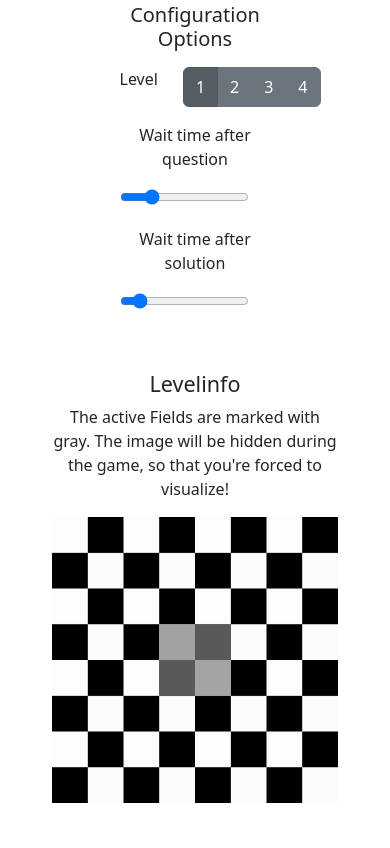
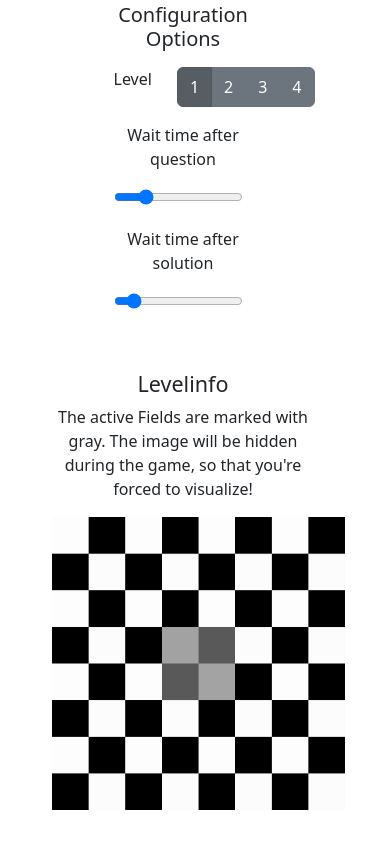
Before and after one commit to Melkor333/chess2brain, a website: page pub/index.html in a window 390 px wide. Shown: the part 492-1340 px from the top of the page. After the commit the page ends 1302 px from the top, so only its background shows below. Drawn offline with nearby package versions, Linux system fonts and the light colour scheme; no server answers.

Commit message:
Fix image placement

```diff
--- a/pub/index.html
+++ b/pub/index.html
@@ -8,6 +8,25 @@
     <title>Chess2Brain - Memorize the chessboard in no time!</title>
     <meta name="description" content="Chess2Brain is a tool to train the visual image of the chessboard in your head.">
     <script defer data-domain="chess2brain.com" src="https://plausible.yosemitesam.ch/js/plausible.js"></script>
+    <style>
+      .boardimage {
+          position: absolute;
+          max-width: 28%;
+      }
+      #board {
+          z-index: -1;
+      }
+      @media only screen and (max-width: 768px) {
+          .boardimage {
+              max-width: 40%;
+          }
+      }
+      @media only screen and (max-width: 576px) {
+          .boardimage {
+              max-width: 75%;
+          }
+      }
+    </style>
   </head>
   <body>
     <div class="d-flex justify-content-center p-4" id="header">
@@ -26,7 +45,7 @@
         </ul>
       </div>
     </div>
-    <div class="row text-center justify-content-center p-3" id="content">
+    <div class="row text-center justify-content-center p-3" style="max-width: 100%" id="content">
         <div class="col-6 col-sm-6 col-md-4 order-2 order-md-1 d-flex flex-column" id="options">
           <div class="d-flex">
             <h5>Configuration Options</h5>
@@ -63,11 +82,11 @@
           <h4>Levelinfo</h4>
           <p>The active Fields are marked with gray. The image will be hidden during the game, so that you're forced to visualize!</p>
           <div class="d-flex">
-          <img id="board" src="img/blank_board.png" style="z-index: 1" class="img-fluid"/>
-          <img id="level1-img" src="img/level1.png" style="z-index: 2; position: relative; top:0px; left:-100%;" class="img-fluid"/>
-          <img id="level2-img" src="img/level2.png" style="z-index: 2; position: relative; top:0px; left:-200%;" class="img-fluid"/>
-          <img id="level3-img" src="img/level3.png" style="z-index: 2; position: relative; top:0px; left:-300%;" class="img-fluid"/>
-          <img id="level4-img" src="img/level4.png" style="z-index: 2; position: relative; top:0px; left:-400%;" class="img-fluid"/>
+          <img id="level1-img" src="img/level1.png" class="img-fluid boardimage"/>
+          <img id="level2-img" src="img/level2.png" class="img-fluid boardimage"/>
+          <img id="level3-img" src="img/level3.png" class="img-fluid boardimage"/>
+          <img id="level4-img" src="img/level4.png" class="img-fluid boardimage"/>
+          <img id="board" src="img/blank_board.png" class="img-fluid boardimage"/>
           </div>
         </div>
       </div>
```
